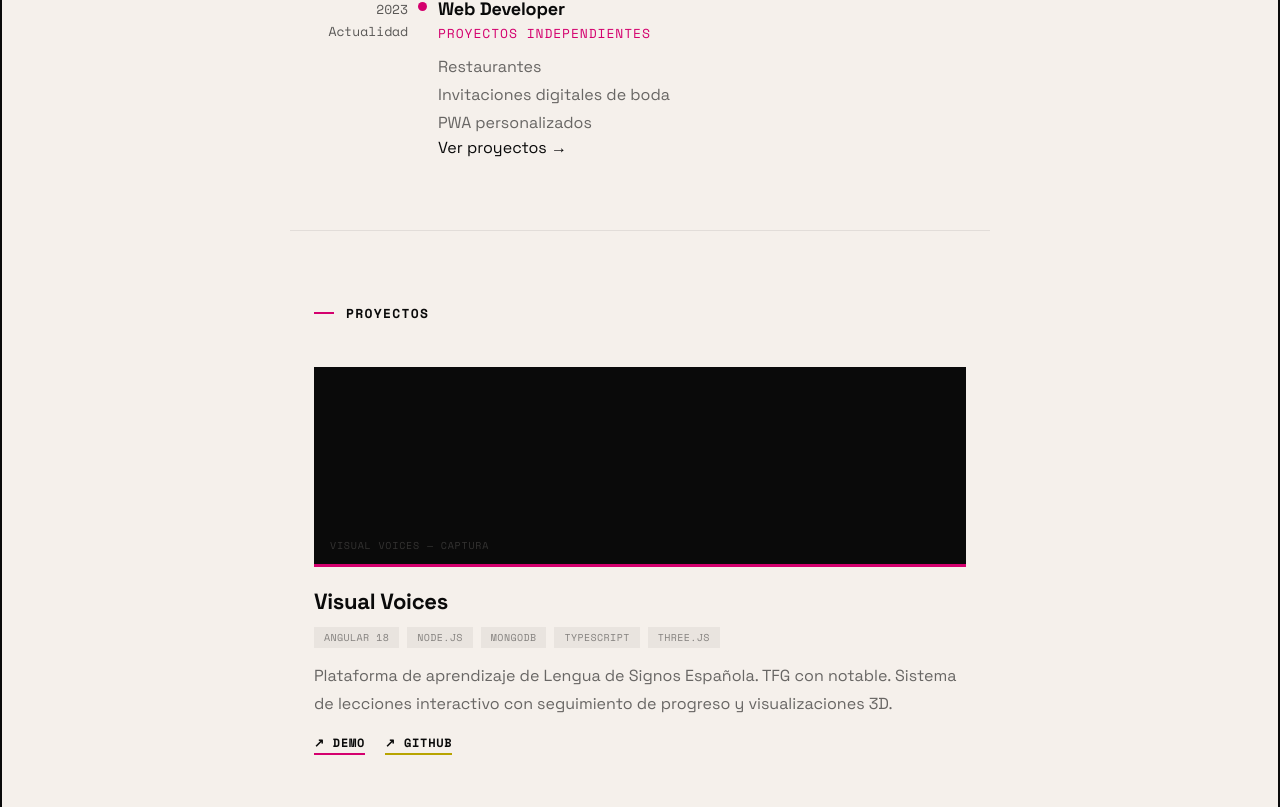
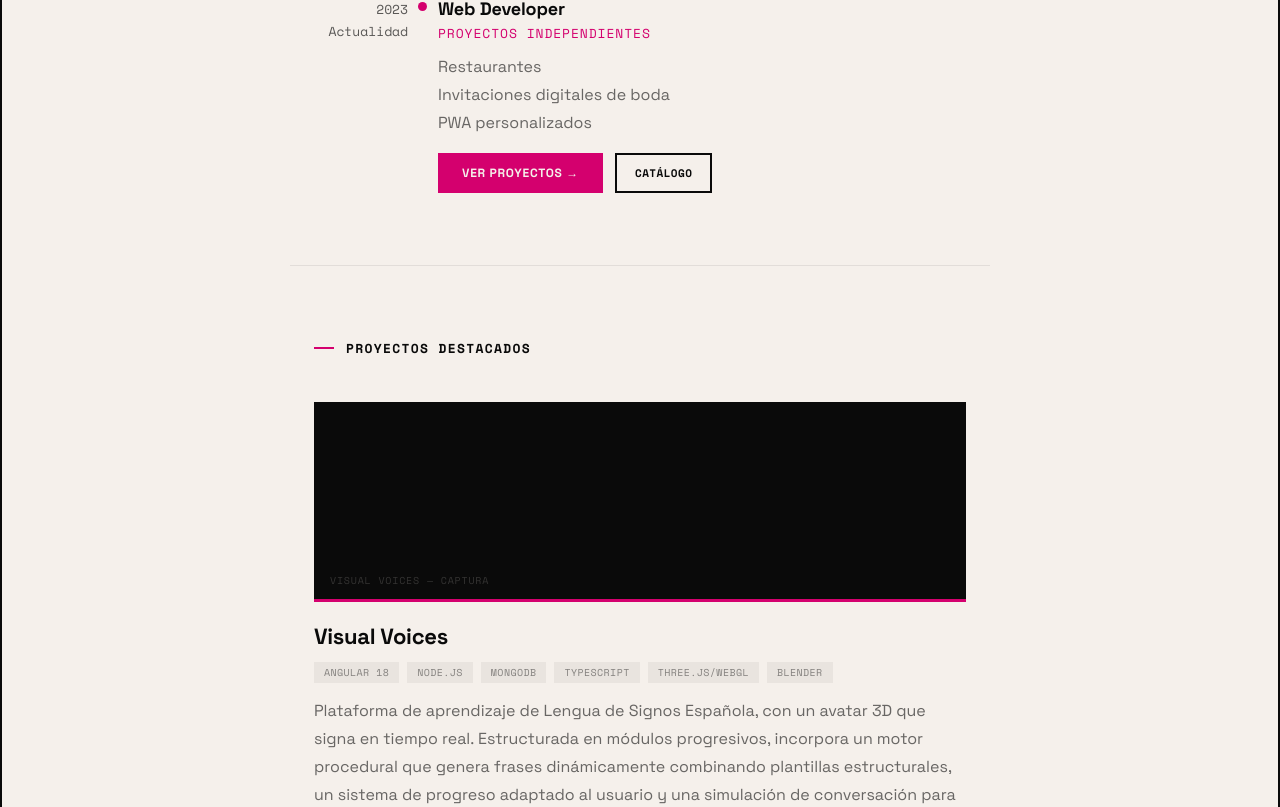
Before and after one commit to lorenahc-05/lolelo, a React (Vite) app: page / in a window 1280 px wide. Shown: the part 993-1800 px from the top of the page. Built offline with nearby package versions, Linux system fonts and the light colour scheme.

Commit message:
cambios en proyectos destcaddps

```diff
--- a/src/components/Experience/Experience.module.css
+++ b/src/components/Experience/Experience.module.css
@@ -51,9 +51,7 @@
   padding-bottom: 44px;
 }
 
-.item:last-child .timeline {
-  padding-bottom: 0;
-}
+.item:last-child .timeline { padding-bottom: 0; }
 
 .dates {
   display: flex;
@@ -94,13 +92,8 @@
   margin-top: 6px;
 }
 
-.content {
-  padding-bottom: 44px;
-}
-
-.item:last-child .content {
-  padding-bottom: 0;
-}
+.content { padding-bottom: 44px; }
+.item:last-child .content { padding-bottom: 0; }
 
 .role {
   font-size: 18px;
@@ -129,6 +122,48 @@
   font-weight: 500;
 }
 
+/* ── CTAs ─────────────────────────────────────────────── */
+.ctas {
+  display: flex;
+  gap: 12px;
+  align-items: center;
+  flex-wrap: wrap;
+  margin-top: 16px;
+}
+
+.btnPrimary {
+  display: inline-block;
+  background: var(--magenta);
+  color: var(--parchment);
+  border: 2px solid var(--magenta);
+  padding: 10px 22px;
+  font-size: 12px;
+  font-weight: 700;
+  text-transform: uppercase;
+  letter-spacing: 0.06em;
+  text-decoration: none;
+  transition: background 0.15s, border-color 0.15s;
+}
+
+.btnPrimary:hover { background: var(--black); border-color: var(--black); }
+
+.btnGhost {
+  display: inline-block;
+  background: transparent;
+  color: var(--black);
+  border: 2px solid var(--black);
+  padding: 10px 18px;
+  font-family: var(--font-mono);
+  font-size: 11px;
+  font-weight: 700;
+  text-transform: uppercase;
+  letter-spacing: 0.04em;
+  text-decoration: none;
+  transition: background 0.15s;
+}
+
+.btnGhost:hover { background: rgba(10, 10, 10, 0.06); }
+
 @media (max-width: 600px) {
   .section { padding: 56px 0 0; }
   .inner { padding: 0 20px; }
--- a/src/components/Experience/Experience.tsx
+++ b/src/components/Experience/Experience.tsx
@@ -6,7 +6,7 @@ interface Job {
   role:      string
   company:   string
   desc:      React.ReactNode
-  cta?:      { label: string; href: string }
+  ctas?:     { label: string; href: string; primary?: boolean }[]
 }
 
 const jobs: Job[] = [
@@ -32,14 +32,16 @@ const jobs: Job[] = [
     company:   'Proyectos independientes',
     desc: (
       <>
-        Restaurantes
-        <br />
-        Invitaciones digitales de boda
-        <br />
+        Restaurantes<br />
+        Invitaciones digitales de boda <br />
 PWA personalizados
+
       </>
     ),
-    cta: { label: 'Ver proyectos →', href: '#proyectos' },
+    ctas: [
+      { label: 'Ver proyectos →', href: '#', primary: true },
+      { label: 'Catálogo',        href: '#' },
+    ],
   },
 ]
 
@@ -68,10 +70,18 @@ export default function Experience() {
                 <p className={styles.role}>{job.role}</p>
                 <p className={styles.company}>{job.company}</p>
                 <p className={styles.desc}>{job.desc}</p>
-                {job.cta && (
-                  <a href={job.cta.href} className={styles.cta}>
-                    {job.cta.label}
+                {job.ctas && (
+                  <div className={styles.ctas}>
+                    {job.ctas.map(cta => (
+                      <a
+                        key={cta.label}
+                        href={cta.href}
+                        className={cta.primary ? styles.btnPrimary : styles.btnGhost}
+                      >
+                        {cta.label}
                       </a>
+                    ))}
+                  </div>
                 )}
               </div>
 
--- a/src/components/Projects/Projects.tsx
+++ b/src/components/Projects/Projects.tsx
@@ -11,9 +11,9 @@ interface Project {
 
 const projects: Project[] = [
   {
-    name:   'Visual Voices',
-    tags:   ['Angular 18', 'Node.js', 'MongoDB', 'TypeScript', 'Three.js'],
-    desc:   'Plataforma de aprendizaje de Lengua de Signos Española. TFG con notable. Sistema de lecciones interactivo con seguimiento de progreso y visualizaciones 3D.',
+    name:   'Visual Voices ',
+    tags:   ['Angular 18', 'Node.js', 'MongoDB', 'TypeScript', 'Three.js/WebGL', 'Blender'],
+    desc:   'Plataforma de aprendizaje de Lengua de Signos Española, con un avatar 3D que signa en tiempo real. Estructurada en módulos progresivos, incorpora un motor procedural que genera frases dinámicamente combinando plantillas estructurales, un sistema de progreso adaptado al usuario y una simulación de conversación para practicar en contexto.',
     demo:   'https://visual-voices.vercel.app',
     repo:   'https://github.com/lolelo/visual-voices',
     accent: 'magenta',
@@ -32,7 +32,7 @@ export default function Projects() {
   return (
     <section className={styles.section} id="proyectos" aria-label="Proyectos">
       <div className={styles.inner}>
-        <h2 className={styles.sectionTitle}>Proyectos</h2>
+        <h2 className={styles.sectionTitle}>Proyectos destacados</h2>
 
         <ul className={styles.list} role="list">
           {projects.map(p => (
```
Lines whose indentation alone changed are shown as unchanged.
